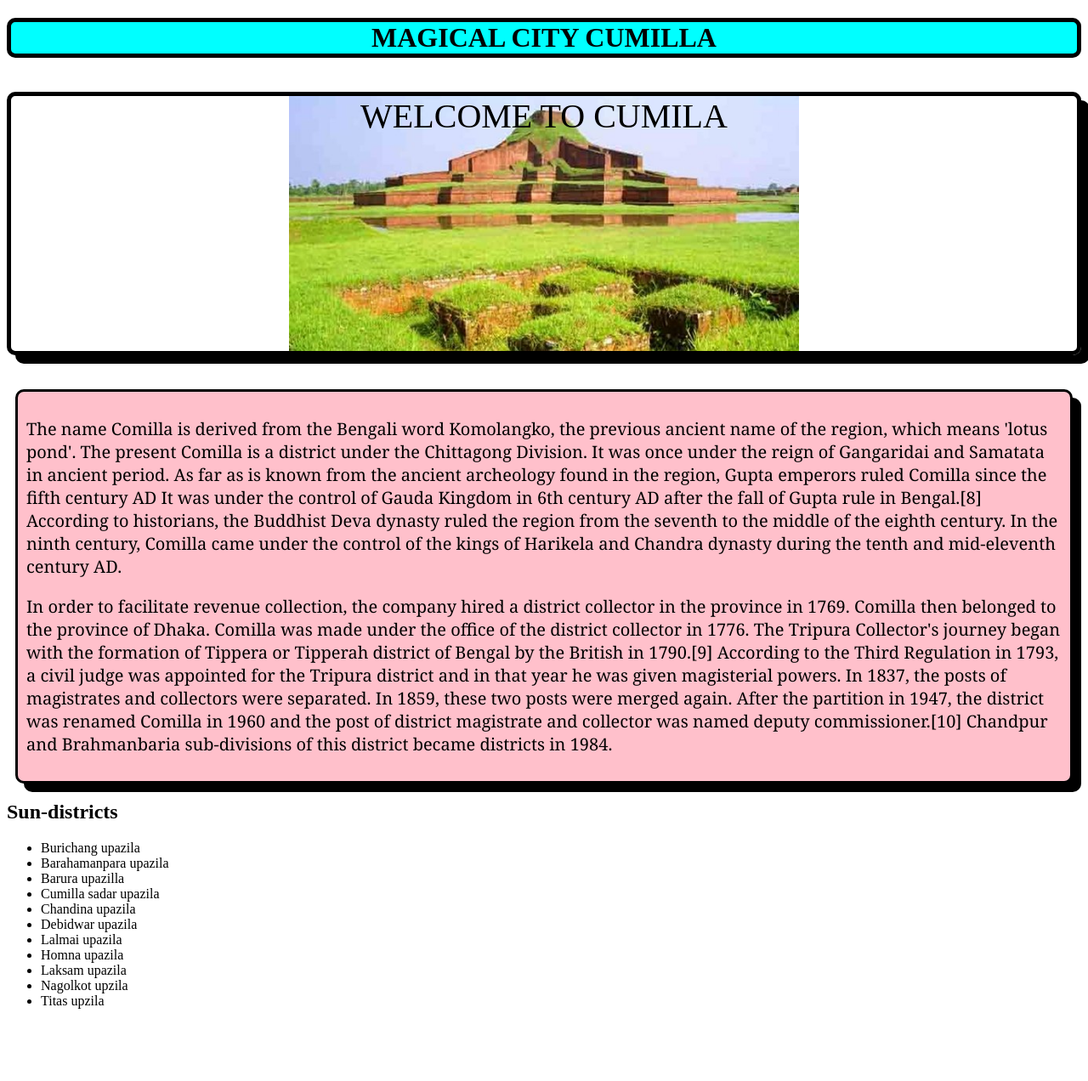
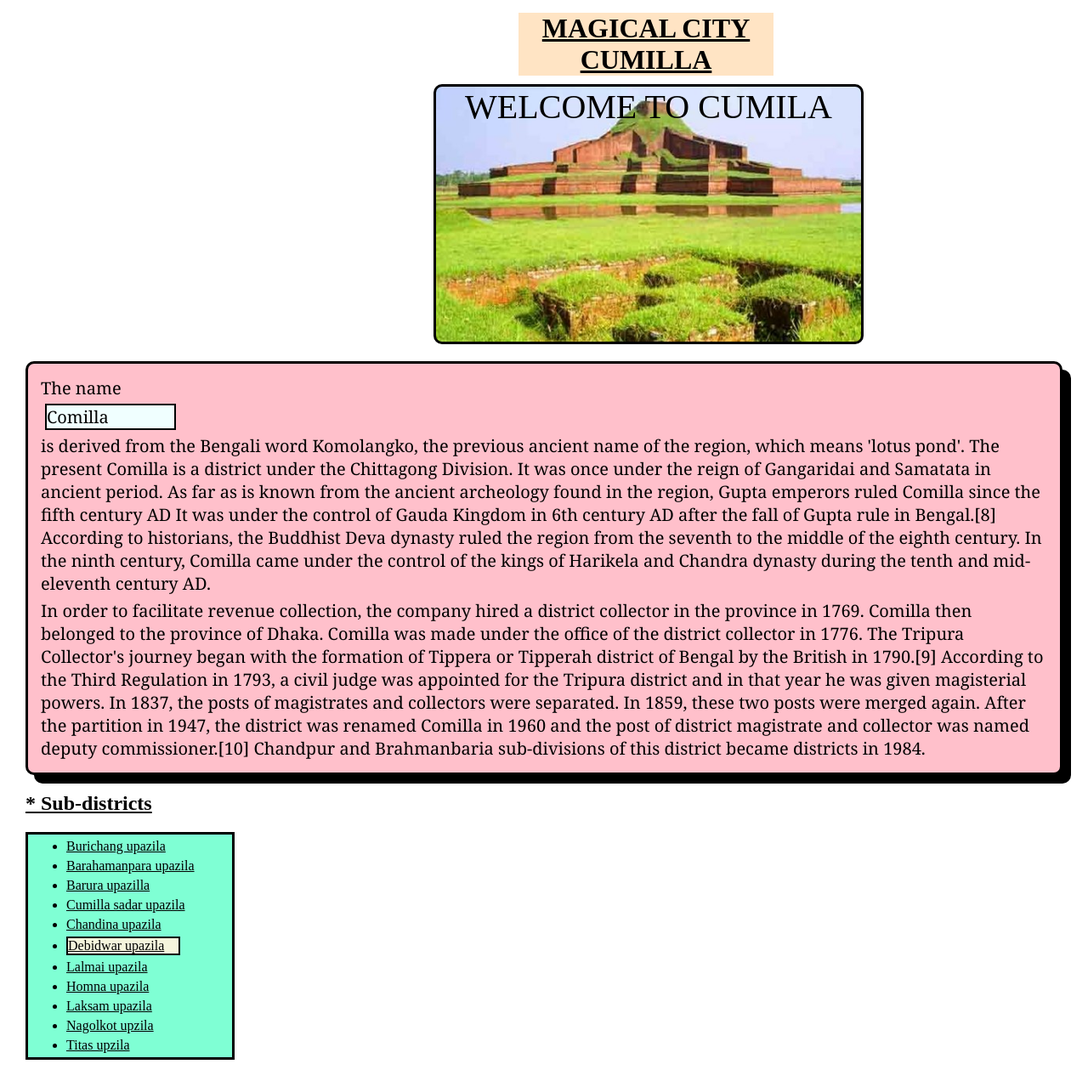
Before and after one commit to ahmedfoysal1/my-first-repository, a plain HTML site: page index.html in a window 1280 px wide. Shown: the whole page at 85% size. Before the commit the page ends 1203 px from the top, so only its background shows below. Drawn offline with Linux system fonts and the light colour scheme.

Commit message:
added new thing

```diff
--- a/cumilla.css
+++ b/cumilla.css
@@ -1,15 +1,21 @@
+*{
+    margin: 5px;
+
+}
 .magic{
     text-align: center;
-    border: 5px solid black;
-    background-color: aqua;
-    border-radius: 10px;
+    background-color:bisque;
+    width: 300px;
+    margin: 10px 600px;
+    text-decoration: underline;
+
 }
 .para{
     border: 3px solid black;
     border-radius: 10px;
     background-color:pink;
     box-shadow: 10px 10px;
-    margin: 10px;
+    margin: 20px;
     padding: 10px;
     font-size: 20px;
     font-family: Georgia, 'Times New Roman', Times, serif;
@@ -18,12 +24,36 @@
     background-image: url('cc.jpg');
     text-align: center;
     height: 300px;
-
+   width: 500px;
     background-repeat: no-repeat;
     font-size: 40px;
     background-position: center;
     background-size: 600px;
-    border: 5px solid black;
-  box-shadow: 10px 10px;
+    border: 3px solid black;
+
   border-radius: 10px;
+  margin: 10px 500px;
 }
+.under{
+    border: 3px solid black;
+    width: 200px;
+    background-color: aquamarine;
+    text-decoration: underline;
+   color: black;
+   margin: 20px;
+}
+.dis{
+    text-decoration: underline;
+    margin: 20px;
+}
+.dd{
+    border: 2px solid black;
+    width: 130px;
+    background-color: beige;
+}
+.vv{
+    border: 2px solid black;
+    background-color: azure;
+    display: block;
+    width: 150px;
+}
--- a/index.html
+++ b/index.html
@@ -10,17 +10,17 @@
     <h1 class="magic">MAGICAL CITY CUMILLA</h1>
     <p class="well">WELCOME TO CUMILA</p>
    <div class="para">
-    <p>The name Comilla is derived from the Bengali word Komolangko, the previous ancient name of the region, which means 'lotus pond'. The present Comilla is a district under the Chittagong Division. It was once under the reign of Gangaridai and Samatata in ancient period. As far as is known from the ancient archeology found in the region, Gupta emperors ruled Comilla since the fifth century AD  It was under the control of Gauda Kingdom in 6th century AD after the fall of Gupta rule in Bengal.[8] According to historians, the Buddhist Deva dynasty ruled the region from the seventh to the middle of the eighth century. In the ninth century, Comilla came under the control of the kings of Harikela and Chandra dynasty during the tenth and mid-eleventh century AD.</p>
+    <p>The name <span class="vv"> Comilla</span> is derived from the Bengali word Komolangko, the previous ancient name of the region, which means 'lotus pond'. The present Comilla is a district under the Chittagong Division. It was once under the reign of Gangaridai and Samatata in ancient period. As far as is known from the ancient archeology found in the region, Gupta emperors ruled Comilla since the fifth century AD  It was under the control of Gauda Kingdom in 6th century AD after the fall of Gupta rule in Bengal.[8] According to historians, the Buddhist Deva dynasty ruled the region from the seventh to the middle of the eighth century. In the ninth century, Comilla came under the control of the kings of Harikela and Chandra dynasty during the tenth and mid-eleventh century AD.</p>
     <p>In order to facilitate revenue collection, the company hired a district collector in the province in 1769. Comilla then belonged to the province of Dhaka. Comilla was made under the office of the district collector in 1776. The Tripura Collector's journey began with the formation of Tippera or Tipperah district of Bengal by the British in 1790.[9] According to the Third Regulation in 1793, a civil judge was appointed for the Tripura district and in that year he was given magisterial powers. In 1837, the posts of magistrates and collectors were separated. In 1859, these two posts were merged again. After the partition in 1947, the district was renamed Comilla in 1960 and the post of district magistrate and collector was named deputy commissioner.[10] Chandpur and Brahmanbaria sub-divisions of this district became districts in 1984.</p>
    </div>
-   <h2>Sun-districts</h2>
+   <h2 class="dis">* Sub-districts</h2>
    <ul class="under">
     <li>Burichang upazila</li>
     <li>Barahamanpara upazila</li>
     <li>Barura upazilla</li>
     <li>Cumilla sadar upazila</li>
     <li>Chandina upazila</li>
-    <li>Debidwar upazila</li>
+    <li class="dd">Debidwar upazila</li>
     <li>Lalmai upazila</li>
     <li>Homna upazila</li>
     <li>Laksam upazila</li>
```
